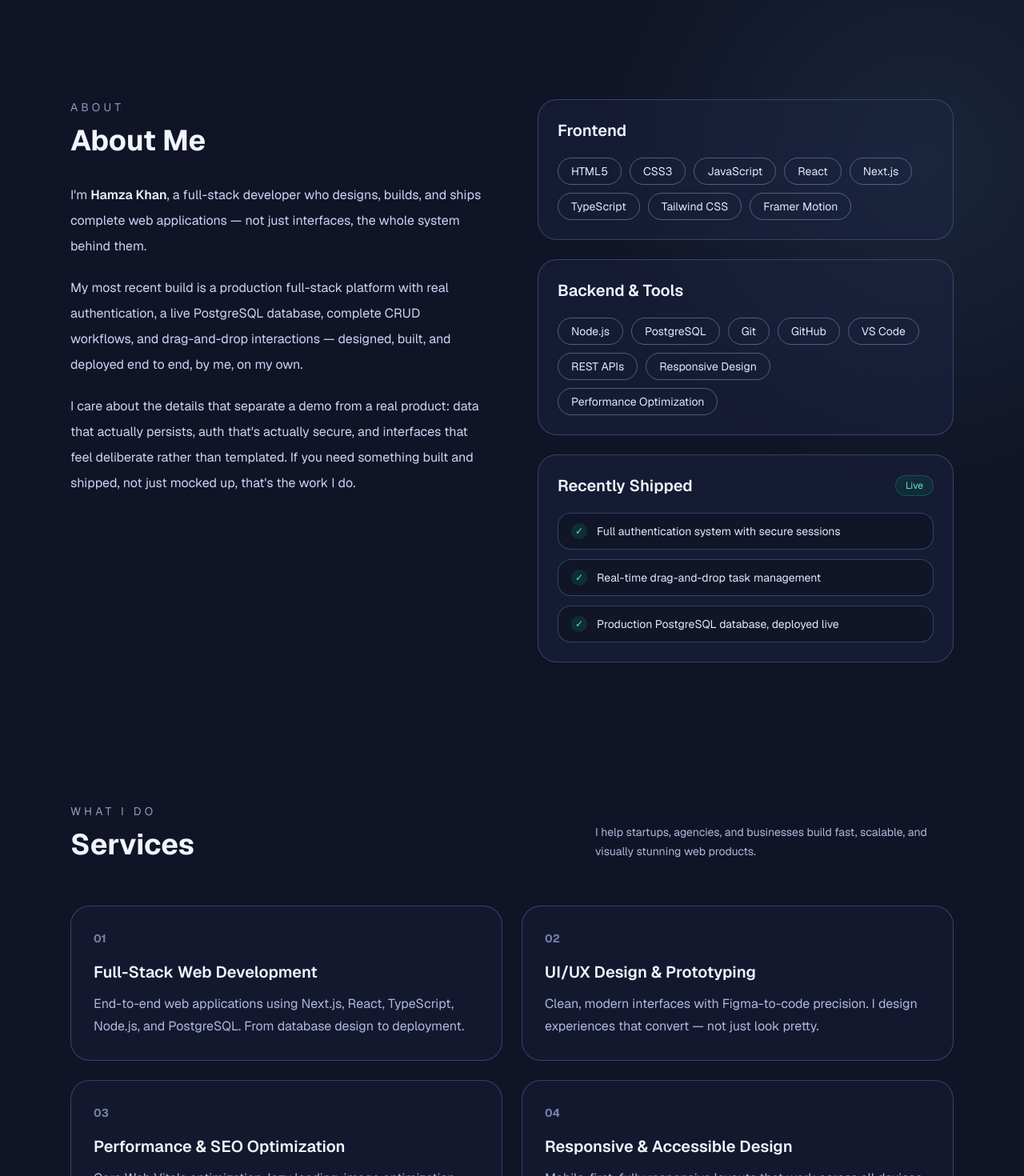
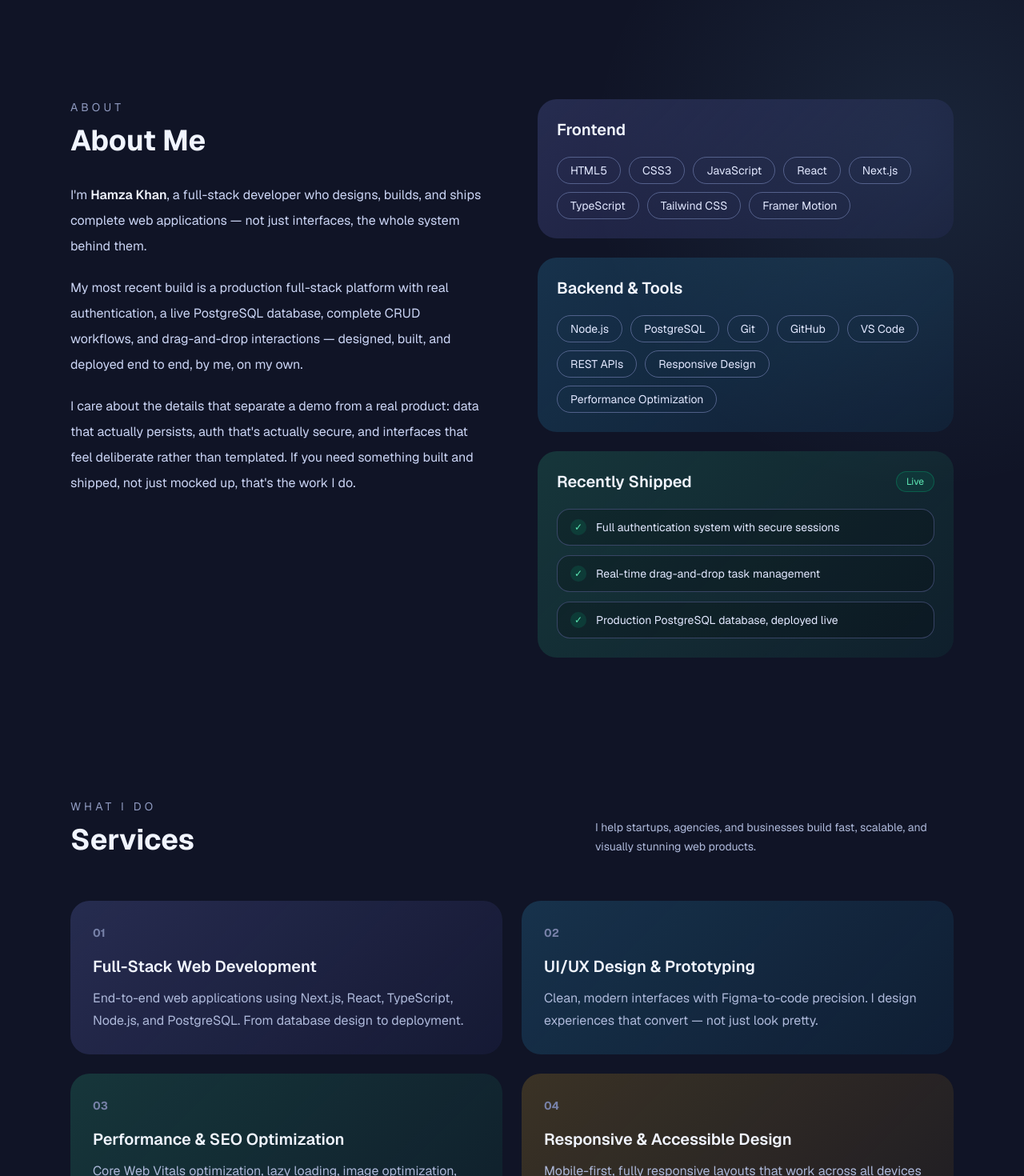
Before and after one commit to web-vox-155/Hamza-Khan-Portfolio, a Next.js app: page / in a window 1280 px wide. Shown: the part 1080-2550 px from the top of the page at 80% size. Built offline with nearby package versions, Linux system fonts and the light colour scheme.

Commit message:
Add distinct light color themes to each rectangular card

```diff
--- a/app/globals.css
+++ b/app/globals.css
@@ -184,3 +184,94 @@ button {
 [class~="bg-zinc-900/20"] { background-color: rgba(30, 38, 70, 0.3); }
 [class~="bg-zinc-900/40"]:hover { background-color: rgba(45, 55, 94, 0.52); }
 .bg-zinc-800 { background-color: rgba(56, 66, 105, 0.72); }
+
+/* ── Light tint themes for rectangular cards (one color per card) ── */
+.tint-indigo {
+  background: linear-gradient(135deg, rgba(129, 140, 248, 0.2), rgba(99, 102, 241, 0.07));
+  border-color: rgba(165, 180, 252, 0.4);
+}
+.tint-indigo:hover {
+  background: linear-gradient(135deg, rgba(129, 140, 248, 0.28), rgba(99, 102, 241, 0.12));
+  border-color: rgba(165, 180, 252, 0.6);
+}
+
+.tint-sky {
+  background: linear-gradient(135deg, rgba(56, 189, 248, 0.18), rgba(14, 165, 233, 0.07));
+  border-color: rgba(125, 211, 252, 0.4);
+}
+.tint-sky:hover {
+  background: linear-gradient(135deg, rgba(56, 189, 248, 0.26), rgba(14, 165, 233, 0.12));
+  border-color: rgba(125, 211, 252, 0.6);
+}
+
+.tint-emerald {
+  background: linear-gradient(135deg, rgba(52, 211, 153, 0.18), rgba(16, 185, 129, 0.07));
+  border-color: rgba(110, 231, 183, 0.4);
+}
+.tint-emerald:hover {
+  background: linear-gradient(135deg, rgba(52, 211, 153, 0.26), rgba(16, 185, 129, 0.12));
+  border-color: rgba(110, 231, 183, 0.6);
+}
+
+.tint-amber {
+  background: linear-gradient(135deg, rgba(251, 191, 36, 0.18), rgba(245, 158, 11, 0.07));
+  border-color: rgba(252, 211, 77, 0.4);
+}
+.tint-amber:hover {
+  background: linear-gradient(135deg, rgba(251, 191, 36, 0.26), rgba(245, 158, 11, 0.12));
+  border-color: rgba(252, 211, 77, 0.6);
+}
+
+.tint-rose {
+  background: linear-gradient(135deg, rgba(251, 113, 133, 0.18), rgba(244, 63, 94, 0.07));
+  border-color: rgba(253, 164, 175, 0.4);
+}
+.tint-rose:hover {
+  background: linear-gradient(135deg, rgba(251, 113, 133, 0.26), rgba(244, 63, 94, 0.12));
+  border-color: rgba(253, 164, 175, 0.6);
+}
+
+.tint-violet {
+  background: linear-gradient(135deg, rgba(167, 139, 250, 0.18), rgba(139, 92, 246, 0.07));
+  border-color: rgba(196, 181, 253, 0.4);
+}
+.tint-violet:hover {
+  background: linear-gradient(135deg, rgba(167, 139, 250, 0.26), rgba(139, 92, 246, 0.12));
+  border-color: rgba(196, 181, 253, 0.6);
+}
+
+.tint-cyan {
+  background: linear-gradient(135deg, rgba(34, 211, 238, 0.17), rgba(6, 182, 212, 0.07));
+  border-color: rgba(103, 232, 249, 0.4);
+}
+.tint-cyan:hover {
+  background: linear-gradient(135deg, rgba(34, 211, 238, 0.25), rgba(6, 182, 212, 0.12));
+  border-color: rgba(103, 232, 249, 0.6);
+}
+
+.tint-teal {
+  background: linear-gradient(135deg, rgba(45, 212, 191, 0.17), rgba(20, 184, 166, 0.07));
+  border-color: rgba(94, 234, 212, 0.4);
+}
+.tint-teal:hover {
+  background: linear-gradient(135deg, rgba(45, 212, 191, 0.25), rgba(20, 184, 166, 0.12));
+  border-color: rgba(94, 234, 212, 0.6);
+}
+
+.tint-fuchsia {
+  background: linear-gradient(135deg, rgba(232, 121, 249, 0.17), rgba(217, 70, 239, 0.07));
+  border-color: rgba(240, 171, 252, 0.4);
+}
+.tint-fuchsia:hover {
+  background: linear-gradient(135deg, rgba(232, 121, 249, 0.25), rgba(217, 70, 239, 0.12));
+  border-color: rgba(240, 171, 252, 0.6);
+}
+
+.tint-orange {
+  background: linear-gradient(135deg, rgba(251, 146, 60, 0.17), rgba(249, 115, 22, 0.07));
+  border-color: rgba(253, 186, 116, 0.4);
+}
+.tint-orange:hover {
+  background: linear-gradient(135deg, rgba(251, 146, 60, 0.25), rgba(249, 115, 22, 0.12));
+  border-color: rgba(253, 186, 116, 0.6);
+}
--- a/app/page.tsx
+++ b/app/page.tsx
@@ -131,7 +131,7 @@ export default function Home() {
 
             <div className="space-y-6">
               <FadeIn direction="right" delay={0.1}>
-                <div className="rounded-3xl border border-zinc-800 bg-zinc-900/30 p-6">
+                <div className="rounded-3xl tint-indigo p-6">
                   <h3 className="text-xl font-semibold">Frontend</h3>
                   <div className="mt-5 flex flex-wrap gap-2.5">
                     {[
@@ -156,7 +156,7 @@ export default function Home() {
               </FadeIn>
 
               <FadeIn delay={0.2}>
-                <div className="rounded-3xl border border-zinc-800 bg-zinc-900/30 p-6">
+                <div className="rounded-3xl tint-sky p-6">
                   <h3 className="text-xl font-semibold">Backend & Tools</h3>
                   <div className="mt-5 flex flex-wrap gap-2.5">
                     {[
@@ -181,7 +181,7 @@ export default function Home() {
               </FadeIn>
 
               <FadeIn delay={0.3}>
-                <div className="rounded-3xl border border-zinc-800 bg-zinc-900/30 p-6">
+                <div className="rounded-3xl tint-emerald p-6">
                   <div className="flex items-center justify-between">
                     <h3 className="text-xl font-semibold">Recently Shipped</h3>
                     <span className="rounded-full border border-emerald-500/30 bg-emerald-500/10 px-3 py-1 text-xs text-emerald-300">
@@ -236,7 +236,7 @@ export default function Home() {
           <div className="mt-14 grid gap-8 lg:grid-cols-3">
             {/* ── Project 1 ── */}
             <FadeIn delay={0.1}>
-              <article className="group relative overflow-hidden rounded-3xl border border-zinc-800 bg-zinc-900/20 p-6 transition-all duration-500 hover:-translate-y-2 hover:border-zinc-500 hover:bg-zinc-900/40">
+              <article className="group relative overflow-hidden rounded-3xl tint-violet p-6 transition-all duration-500 hover:-translate-y-2">
                 <div className="pointer-events-none absolute inset-0 opacity-0 transition-opacity duration-500 group-hover:opacity-100">
                   <div
                     className="absolute rounded-full bg-white/10 blur-3xl"
@@ -282,7 +282,7 @@ export default function Home() {
 
             {/* ── Project 2 ── */}
             <FadeIn delay={0.2}>
-              <article className="group relative overflow-hidden rounded-3xl border border-zinc-800 bg-zinc-900/20 p-6 transition-all duration-500 hover:-translate-y-2 hover:border-zinc-500 hover:bg-zinc-900/40">
+              <article className="group relative overflow-hidden rounded-3xl tint-teal p-6 transition-all duration-500 hover:-translate-y-2">
                 <div className="pointer-events-none absolute inset-0 opacity-0 transition-opacity duration-500 group-hover:opacity-100">
                   <div
                     className="absolute rounded-full bg-white/10 blur-3xl"
@@ -328,7 +328,7 @@ export default function Home() {
 
             {/* ── Project 3 ── */}
             <FadeIn delay={0.3}>
-              <article className="group relative overflow-hidden rounded-3xl border border-zinc-800 bg-zinc-900/20 p-6 transition-all duration-500 hover:-translate-y-2 hover:border-zinc-500 hover:bg-zinc-900/40">
+              <article className="group relative overflow-hidden rounded-3xl tint-amber p-6 transition-all duration-500 hover:-translate-y-2">
                 <div className="pointer-events-none absolute inset-0 opacity-0 transition-opacity duration-500 group-hover:opacity-100">
                   <div
                     className="absolute rounded-full bg-white/10 blur-3xl"
@@ -377,7 +377,7 @@ export default function Home() {
         {/* ───────── Contact ───────── */}
         <Section id="contact">
           <FadeIn direction="right">
-            <div className="rounded-3xl border border-zinc-800 bg-zinc-900/20 p-8 sm:p-12">
+            <div className="rounded-3xl tint-cyan p-8 sm:p-12">
               <div className="grid gap-12 lg:grid-cols-2">
                 <div>
                   <p className="text-sm uppercase tracking-[0.3em] text-zinc-500">
--- a/components/Services.tsx
+++ b/components/Services.tsx
@@ -7,21 +7,25 @@ const services = [
     num: "01",
     title: "Full-Stack Web Development",
     desc: "End-to-end web applications using Next.js, React, TypeScript, Node.js, and PostgreSQL. From database design to deployment.",
+    tint: "tint-indigo",
   },
   {
     num: "02",
     title: "UI/UX Design & Prototyping",
     desc: "Clean, modern interfaces with Figma-to-code precision. I design experiences that convert — not just look pretty.",
+    tint: "tint-sky",
   },
   {
     num: "03",
     title: "Performance & SEO Optimization",
     desc: "Core Web Vitals optimization, lazy loading, image optimization, semantic markup, and technical SEO audits.",
+    tint: "tint-emerald",
   },
   {
     num: "04",
     title: "Responsive & Accessible Design",
     desc: "Mobile-first, fully responsive layouts that work across all devices and meet WCAG accessibility standards.",
+    tint: "tint-amber",
   },
 ];
 
@@ -46,7 +50,7 @@ export default function Services() {
       <div className="grid gap-6 sm:grid-cols-2">
         {services.map((service, i) => (
           <FadeIn key={service.num} delay={i * 0.1}>
-            <div className="group relative overflow-hidden rounded-3xl border border-zinc-800 bg-zinc-900/20 p-7 transition-all duration-500 hover:-translate-y-1 hover:border-zinc-600 hover:bg-zinc-900/40">
+            <div className={`group relative overflow-hidden rounded-3xl ${service.tint} p-7 transition-all duration-500 hover:-translate-y-1`}>
               <div className="pointer-events-none absolute inset-0 opacity-0 transition-opacity duration-500 group-hover:opacity-100">
                 <div
                   className="absolute rounded-full bg-white/5 blur-3xl"
```
